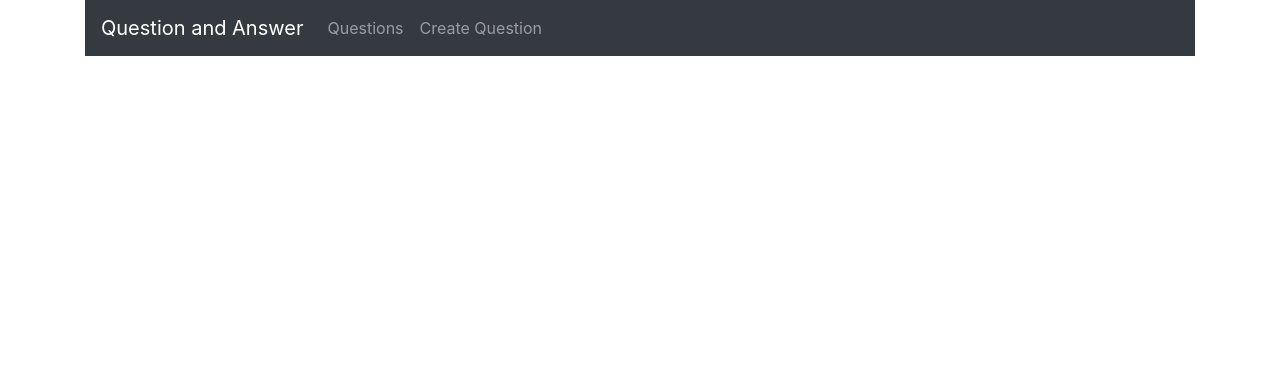
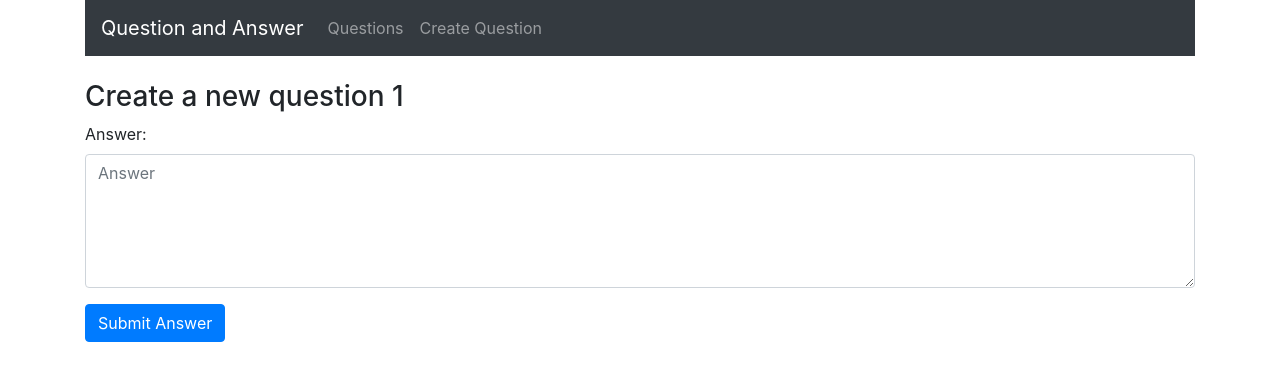
Before and after one commit to kizto86/question-and-answer-React-V1, a React (Create React App) app: page /create-answer-to/1 in a window 1280 px wide. Shown: the top 380 px of the page. Built offline with nearby package versions, Linux system fonts and the light colour scheme; the HTML template or start-up script is replaced by a standard one.

Commit message:
:art:Answers can be created for questions and posted to the database

```diff
--- a/src/App.js
+++ b/src/App.js
@@ -5,6 +5,7 @@ import "./App.css";
 import Navbar from "./components/Navbar";
 import CreateQuestionForm from "./components/CreateQuestionForm";
 import Questions from "./components/Questions";
+import CreateAnswerForm from "./components/CreateAnswerForm";
 
 const App = () => {
   return (
@@ -14,6 +15,7 @@ const App = () => {
         <br />
         <Route path="/" exact component={Questions} />
         <Route path="/create-question" component={CreateQuestionForm} />
+        <Route path="/create-answer-to/:questionId" component={CreateAnswerForm} />
       </div>
     </Router>
   );
--- /dev/null
+++ b/src/components/CreateAnswerForm.js
@@ -0,0 +1,55 @@
+import React, { useState } from "react";
+import { useParams } from "react-router-dom";
+import axios from "axios";
+
+const CreateAnswerForm = (props) => {
+const { questionId } = useParams();
+  const [content, setContent] = useState("");
+
+  const handleSubmit = (e) => {
+    e.preventDefault();
+    const answer = {
+      content: content,
+      question: questionId,
+    };
+    axios
+      .post(`http://localhost:3002/questions/${questionId}/answer`, answer)
+      .then((res) => console.log(res.data));
+
+    console.log(answer)
+    window.location = "/";
+    setContent("")
+  };
+
+
+  return (
+    <div>
+      <h3>Create a new question {questionId}</h3>
+      <form onSubmit={handleSubmit}>
+        <div className="form-group">
+          <label>Answer:</label>
+          <textarea
+            name="answer"
+            id="answer"
+            rows="5"
+            cols="5"
+            required
+            placeholder="Answer"
+            className="form-control"
+            value={content}
+            onChange={(e) => setContent(e.target.value)}
+          />
+        </div>
+        <div className="form-group">
+          <input
+            type="submit"
+            value="Submit Answer"
+            className="btn btn-primary"
+          />
+        </div>
+      </form>
+    </div>
+  );
+};
+
+export default CreateAnswerForm;
--- a/src/components/CreateQuestionForm.js
+++ b/src/components/CreateQuestionForm.js
@@ -2,25 +2,20 @@ import React, { Component } from "react";
 import axios from "axios";
 
 export default class CreateQuestionForm extends Component {
-
-
-    state = {
-      name: "",
-      title: "",
-      description: "",
-
-  }
+  state = {
+    name: "",
+    title: "",
+    description: "",
+  };
 
   changeHandler = (e) => {
-      e.persist()
-      let value = e.target.value;
+    e.persist();
+    let value = e.target.value;
 
-      this.setState(prevState =>({
-        ...prevState , [e.target.name]:value
-      }))
-
-
-
+    this.setState((prevState) => ({
+      ...prevState,
+      [e.target.name]: value,
+    }));
   };
 
   handleOnSubmit = (e) => {
@@ -49,7 +44,7 @@ export default class CreateQuestionForm extends Component {
               name="name"
               id="name"
               required
-              placeholder="Name"
+              placeholder="Username"
               className="form-control"
               value={this.state.name}
               onChange={this.changeHandler}
@@ -62,7 +57,7 @@ export default class CreateQuestionForm extends Component {
               name="title"
               id="title"
               required
-              placeholder="Title"
+              placeholder="Title of Question"
               className="form-control"
               value={this.state.title}
               onChange={this.changeHandler}
@@ -76,7 +71,7 @@ export default class CreateQuestionForm extends Component {
               rows="5"
               cols="5"
               required
-              placeholder="Description"
+              placeholder="Description of Question"
               className="form-control"
               value={this.state.description}
               onChange={this.changeHandler}
@@ -85,7 +80,7 @@ export default class CreateQuestionForm extends Component {
           <div className="form-group">
             <input
               type="submit"
-              value="Create question"
+              value="Submit Question"
               className="btn btn-primary"
             />
           </div>
--- a/src/components/DisplayQuestion.js
+++ b/src/components/DisplayQuestion.js
@@ -1,6 +1,6 @@
 import React from "react";
-
 import { Accordion, Card } from "react-bootstrap";
+import {Link} from "react-router-dom";
 
 const DisplayQuestion = (props) => (
   <div>
@@ -12,10 +12,16 @@ const DisplayQuestion = (props) => (
           </Accordion.Toggle>
         </Card.Header>
         <Accordion.Collapse eventKey="0">
-          <Card.Body>{props.question.description}</Card.Body>
+          <Card.Body>
+            {props.question.description}
+            <Link to={"/create-answer-to/" + props.question._id} className="nav-link">Create answer</Link>
+            {props.answer}
+          </Card.Body>
         </Accordion.Collapse>
       </Card>
+
     </Accordion>
+
   </div>
 );
 
--- a/src/components/Questions.js
+++ b/src/components/Questions.js
@@ -4,7 +4,7 @@ import axios from "axios";
 
 import DisplayQuestion from "./DisplayQuestion";
 
-export default class ListQuestions extends Component {
+export default class Questions extends Component {
   state = { questions: [] };
 
   componentDidMount() {
```
Also changed, not shown: src/components/AddAnswerForm.js (deleted, +0 -8 lines), src/components/Answers.js (added, +41 -0 lines).
